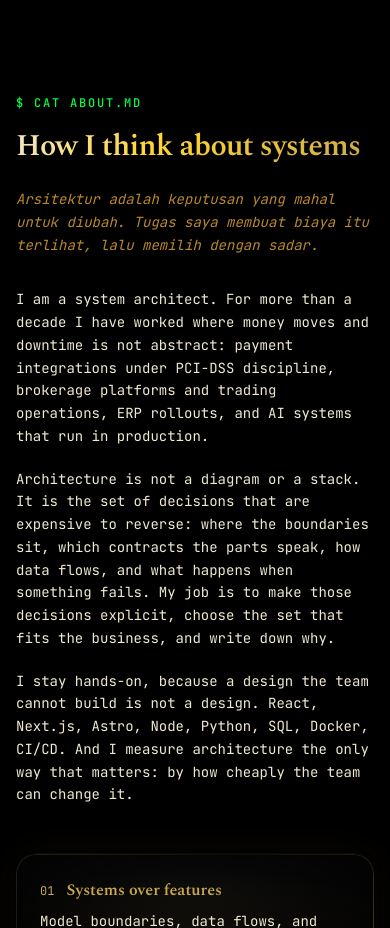
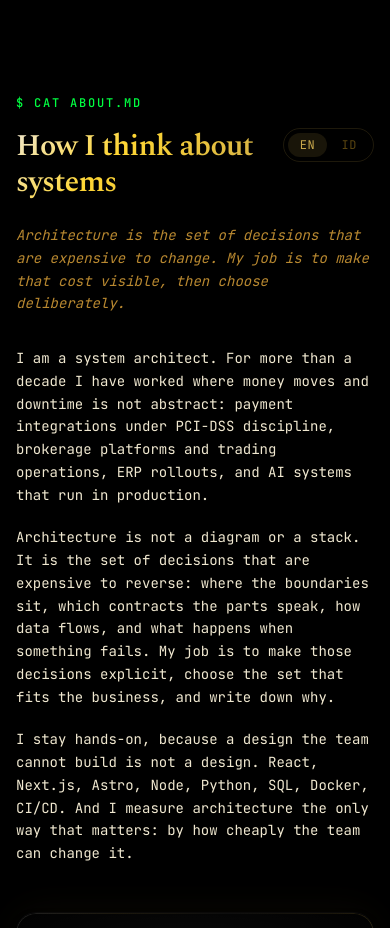
Before and after one commit to cryptorichyrich/biotama-next, a Next.js app: page / in a window 390 px wide. Shown: the part 1300-2228 px from the top of the page. Built offline with nearby package versions, Linux system fonts and the light colour scheme.

Commit message:
feat: bilingual About toggle, ADR line in resume, decisions link in portfolio hero

```diff
--- a/src/app/portfolio/page.tsx
+++ b/src/app/portfolio/page.tsx
@@ -2,7 +2,7 @@
 
 import Link from "next/link";
 import { motion, useReducedMotion } from "framer-motion";
-import { ArrowUpRight, ArrowRight, Mail } from "lucide-react";
+import { ArrowUpRight, ArrowRight, Mail, FileText } from "lucide-react";
 import { Navbar } from "@/components/navbar";
 import { Footer } from "@/components/footer";
 import { projects } from "@/data/projects";
@@ -148,6 +148,13 @@ export default function PortfolioPage() {
                 <span className="text-[var(--color-green-term)]">$</span>
                 Resume
               </Link>
+              <a
+                href="#decisions"
+                className={`${MONO} inline-flex items-center gap-2 px-4 py-3.5 text-sm text-[var(--color-amber-dim)] transition-colors duration-300 hover:text-[var(--color-amber-text)]`}
+              >
+                <FileText size={15} />
+                Selected decisions
+              </a>
               <a
                 href={`mailto:${profile.email}`}
                 className={`${MONO} inline-flex items-center gap-2 px-4 py-3.5 text-sm text-[var(--color-amber-dim)] transition-colors duration-300 hover:text-[var(--color-amber-text)]`}
--- a/src/app/resume/page.tsx
+++ b/src/app/resume/page.tsx
@@ -171,6 +171,11 @@ export default function ResumePage() {
                 <p style={{ fontSize: "10px", lineHeight: "1.5", color: "#555555", marginTop: "2px" }}>
                   {p.short ?? p.description}
                 </p>
+                {p.decision && (
+                  <p style={{ fontSize: "9px", lineHeight: "1.45", color: "#666666", marginTop: "2px" }}>
+                    <span style={{ fontWeight: 600, color: "#444444" }}>Decision:</span> {p.decision}
+                  </p>
+                )}
               </div>
             ))}
           </div>
--- a/src/components/about.tsx
+++ b/src/components/about.tsx
@@ -1,44 +1,66 @@
 "use client";
 
-import { profile } from "@/data/profile";
+import { useState } from "react";
+import { aboutCopy } from "@/data/about-copy";
+
+type Lang = "en" | "id";
 
 export function About() {
+  const [lang, setLang] = useState<Lang>("en");
+  const copy = aboutCopy[lang];
+
   return (
     <section id="about" className="py-24 px-4 sm:px-6 lg:px-8 max-w-6xl mx-auto scroll-mt-20">
       <p className="section-label mb-4">
         <span className="text-[var(--color-green-term)]">$</span> cat about.md
       </p>
 
-      <h2 className="text-3xl sm:text-4xl font-[family-name:var(--font-display)] font-semibold tracking-tight mb-6 gradient-text">
-        How I think about systems
-      </h2>
+      <div className="flex items-start justify-between gap-6 mb-6">
+        <h2 className="text-3xl sm:text-4xl font-[family-name:var(--font-display)] font-semibold tracking-tight gradient-text">
+          {copy.heading}
+        </h2>
+
+        {/* Language toggle */}
+        <div
+          className="shrink-0 flex items-center gap-0.5 rounded-full border border-[var(--color-border)] p-1"
+          role="group"
+          aria-label="Language"
+        >
+          {(["en", "id"] as const).map((code) => (
+            <button
+              key={code}
+              type="button"
+              onClick={() => setLang(code)}
+              aria-pressed={lang === code}
+              className={`px-3 py-1 text-xs font-[family-name:var(--font-mono)] uppercase tracking-wider rounded-full transition-all duration-200 cursor-pointer ${
+                lang === code
+                  ? "bg-[var(--color-gold-subtle)] text-[var(--color-gold)]"
+                  : "text-[var(--color-text-muted)] hover:text-[var(--color-amber-text)]"
+              }`}
+            >
+              {code}
+            </button>
+          ))}
+        </div>
+      </div>
 
       <p className="mb-8 text-sm font-[family-name:var(--font-mono)] italic text-[var(--color-amber-dim)] leading-relaxed max-w-3xl">
-        Arsitektur adalah keputusan yang mahal untuk diubah. Tugas saya membuat biaya itu terlihat, lalu memilih
-        dengan sadar.
+        {copy.epigraph}
       </p>
 
       <div className="space-y-5 max-w-3xl mb-12">
-        <p className="text-[var(--color-text-body)] leading-relaxed font-[family-name:var(--font-mono)] text-sm md:text-base">
-          I am a system architect. For more than a decade I have worked where money moves and downtime is not
-          abstract: payment integrations under PCI-DSS discipline, brokerage platforms and trading operations, ERP
-          rollouts, and AI systems that run in production.
-        </p>
-        <p className="text-[var(--color-text-body)] leading-relaxed font-[family-name:var(--font-mono)] text-sm md:text-base">
-          Architecture is not a diagram or a stack. It is the set of decisions that are expensive to reverse: where
-          the boundaries sit, which contracts the parts speak, how data flows, and what happens when something
-          fails. My job is to make those decisions explicit, choose the set that fits the business, and write down
-          why.
-        </p>
-        <p className="text-[var(--color-text-body)] leading-relaxed font-[family-name:var(--font-mono)] text-sm md:text-base">
-          I stay hands-on, because a design the team cannot build is not a design. React, Next.js, Astro, Node,
-          Python, SQL, Docker, CI/CD. And I measure architecture the only way that matters: by how cheaply the team
-          can change it.
-        </p>
+        {copy.paragraphs.map((paragraph, index) => (
+          <p
+            key={index}
+            className="text-[var(--color-text-body)] leading-relaxed font-[family-name:var(--font-mono)] text-sm md:text-base"
+          >
+            {paragraph}
+          </p>
+        ))}
       </div>
 
       <div className="grid sm:grid-cols-2 gap-4 mb-12">
-        {profile.principles.map((principle, index) => (
+        {copy.principles.map((principle, index) => (
           <div key={principle.title} className="glass-card p-6">
             <div className="flex items-baseline gap-3 mb-2">
               <span className="text-xs font-[family-name:var(--font-mono)] text-[var(--color-gold)]">
--- /dev/null
+++ b/src/data/about-copy.ts
@@ -0,0 +1,70 @@
+export interface AboutPrinciple {
+  title: string;
+  body: string;
+}
+
+export interface AboutCopy {
+  heading: string;
+  epigraph: string;
+  paragraphs: string[];
+  principles: AboutPrinciple[];
+}
+
+export const aboutCopy: { en: AboutCopy; id: AboutCopy } = {
+  en: {
+    heading: "How I think about systems",
+    epigraph:
+      "Architecture is the set of decisions that are expensive to change. My job is to make that cost visible, then choose deliberately.",
+    paragraphs: [
+      "I am a system architect. For more than a decade I have worked where money moves and downtime is not abstract: payment integrations under PCI-DSS discipline, brokerage platforms and trading operations, ERP rollouts, and AI systems that run in production.",
+      "Architecture is not a diagram or a stack. It is the set of decisions that are expensive to reverse: where the boundaries sit, which contracts the parts speak, how data flows, and what happens when something fails. My job is to make those decisions explicit, choose the set that fits the business, and write down why.",
+      "I stay hands-on, because a design the team cannot build is not a design. React, Next.js, Astro, Node, Python, SQL, Docker, CI/CD. And I measure architecture the only way that matters: by how cheaply the team can change it.",
+    ],
+    principles: [
+      {
+        title: "Systems over features",
+        body: "Model boundaries, data flows, and failure modes before code. Features are easy to add; bad seams are expensive to remove.",
+      },
+      {
+        title: "Trade-offs over hype",
+        body: "Every choice has a cost. I make the cost explicit and pick what fits the business, not what is trending.",
+      },
+      {
+        title: "Strategy first",
+        body: "Invest where the business differentiates, buy or borrow the rest. Architecture follows the win condition.",
+      },
+      {
+        title: "Built to change",
+        body: "Reversible decisions, recorded rationale, boring technology where it counts. The system should get cheaper to evolve, not more expensive.",
+      },
+    ],
+  },
+  id: {
+    heading: "Cara saya memikirkan sistem",
+    epigraph:
+      "Arsitektur adalah keputusan yang mahal untuk diubah. Tugas saya membuat biaya itu terlihat, lalu memilih dengan sadar.",
+    paragraphs: [
+      "Saya seorang arsitek sistem. Lebih dari satu dekade saya bekerja di tempat uang bergerak dan downtime bukan hal abstrak: integrasi pembayaran dengan disiplin PCI-DSS, platform brokerage dan operasi trading, rollout ERP, serta sistem AI yang berjalan di produksi.",
+      "Arsitektur bukan diagram atau stack. Arsitektur adalah kumpulan keputusan yang mahal untuk dibalik: di mana batas sistem berada, kontrak apa yang dipakai antar bagian, bagaimana data mengalir, dan apa yang terjadi ketika sesuatu gagal. Tugas saya adalah membuat keputusan itu eksplisit, memilih set yang cocok dengan bisnis, dan menuliskan alasannya.",
+      "Saya tetap hands-on, karena desain yang tidak bisa dibangun oleh tim bukanlah desain. React, Next.js, Astro, Node, Python, SQL, Docker, CI/CD. Dan saya mengukur arsitektur dengan satu cara: seberapa murah tim bisa mengubahnya.",
+    ],
+    principles: [
+      {
+        title: "Sistem di atas fitur",
+        body: "Modelkan batas, aliran data, dan mode kegagalan sebelum menulis kode. Fitur mudah ditambah; seam yang salah mahal dihapus.",
+      },
+      {
+        title: "Trade-off di atas hype",
+        body: "Setiap pilihan punya biaya. Saya membuat biaya itu eksplisit dan memilih yang cocok dengan bisnis, bukan yang sedang tren.",
+      },
+      {
+        title: "Strategi dulu",
+        body: "Investasi di tempat bisnis berbeda; sisanya beli atau pinjam. Arsitektur mengikuti kondisi kemenangan.",
+      },
+      {
+        title: "Dibangun untuk berubah",
+        body: "Keputusan yang bisa dibalik, alasan tercatat, teknologi yang membosankan di titik yang menentukan. Sistem harus makin murah dievolusi, bukan makin mahal.",
+      },
+    ],
+  },
+};
--- a/src/data/projects.ts
+++ b/src/data/projects.ts
@@ -4,6 +4,8 @@ export interface Project {
   description: string;
   /** Short blurb for the resume page (falls back to description when absent). */
   short?: string;
+  /** One-line architecture decision shown on the resume (optional). */
+  decision?: string;
   tech: string[];
   url?: string;
   featured: boolean;
@@ -15,6 +17,7 @@ export const projects: Project[] = [
     name: "MallOps Suite",
     description: "Mall operations ERP on Odoo 19 Community built end-to-end: leasing contracts with state machine, automated monthly billing (rent + service charge + IoT meter readings), staged payment reminders, DOKU VA/QRIS payments with signed idempotent webhooks, 18-endpoint REST API hub with scoped API keys and rate limiting, Astro tenant portal with per-tenant login tokens, Telegram ops bot, procurement-to-PO flow, and DJP-format e-Faktur XML export. 60+ tests green on fresh databases; documented engineering log of 27 real debugging lessons.",
     short: "Mall operations ERP on Odoo 19: leasing contracts, automated billing with IoT meter readings, DOKU VA/QRIS payments with signed webhooks, 18-endpoint API hub, Telegram ops bot. 60+ tests green on fresh databases.",
+    decision: "Build on Odoo 19 for the accounting and invoicing core; custom code only where it differentiates.",
     tech: ["Odoo 19", "Python", "PostgreSQL", "Astro", "React", "REST API", "Telegram Bot API"],
     url: "https://github.com/cryptorichyrich/mallops-showcase",
     featured: true,
@@ -124,6 +127,7 @@ export const projects: Project[] = [
     name: "Srabutan.com",
     description: "Indonesia's next freelance marketplace: full-stack platform with AI-powered matching, real-time collaboration, and secure payments.",
     short: "Indonesia's freelance marketplace, built from zero: AI-powered matching, real-time collaboration, secure payments, and full CI/CD with Docker.",
+    decision: "Keep payments white-label through Xendit's Payment Request API; shift provider risk, never redirect buyers.",
     tech: ["React", "Vue", "Python", "Docker"],
     featured: true,
   },
```
